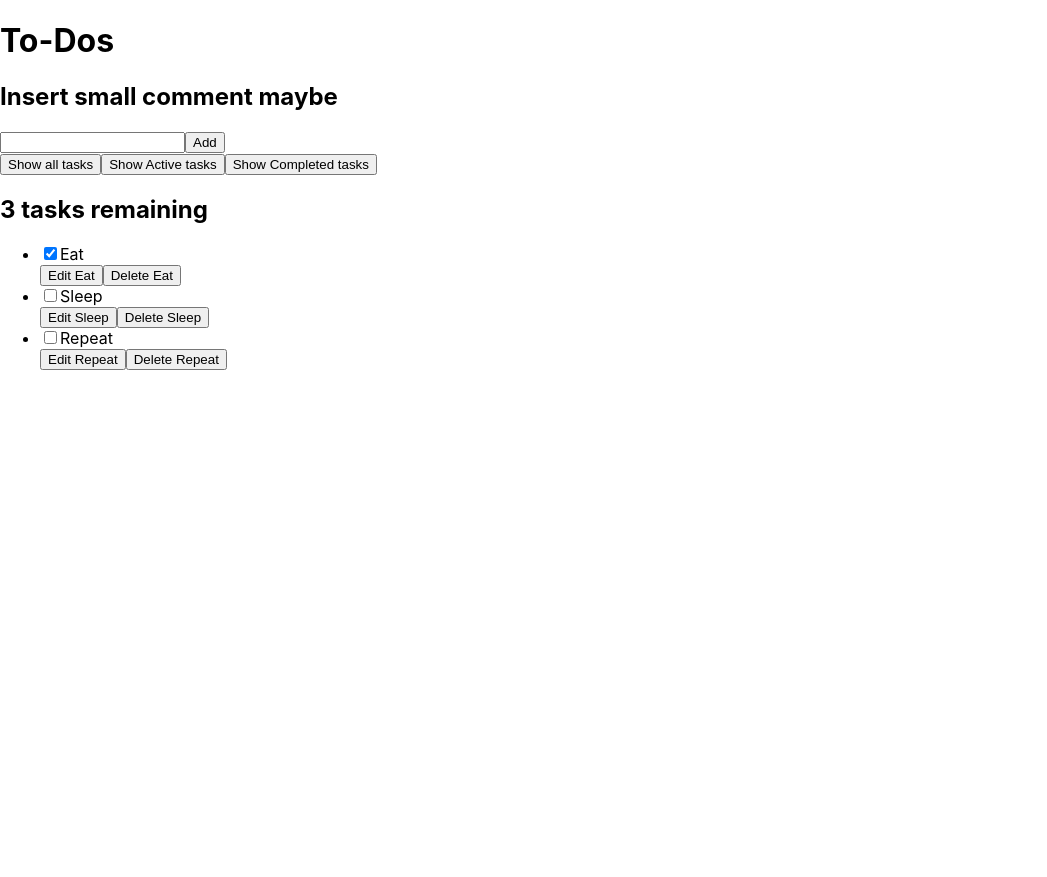
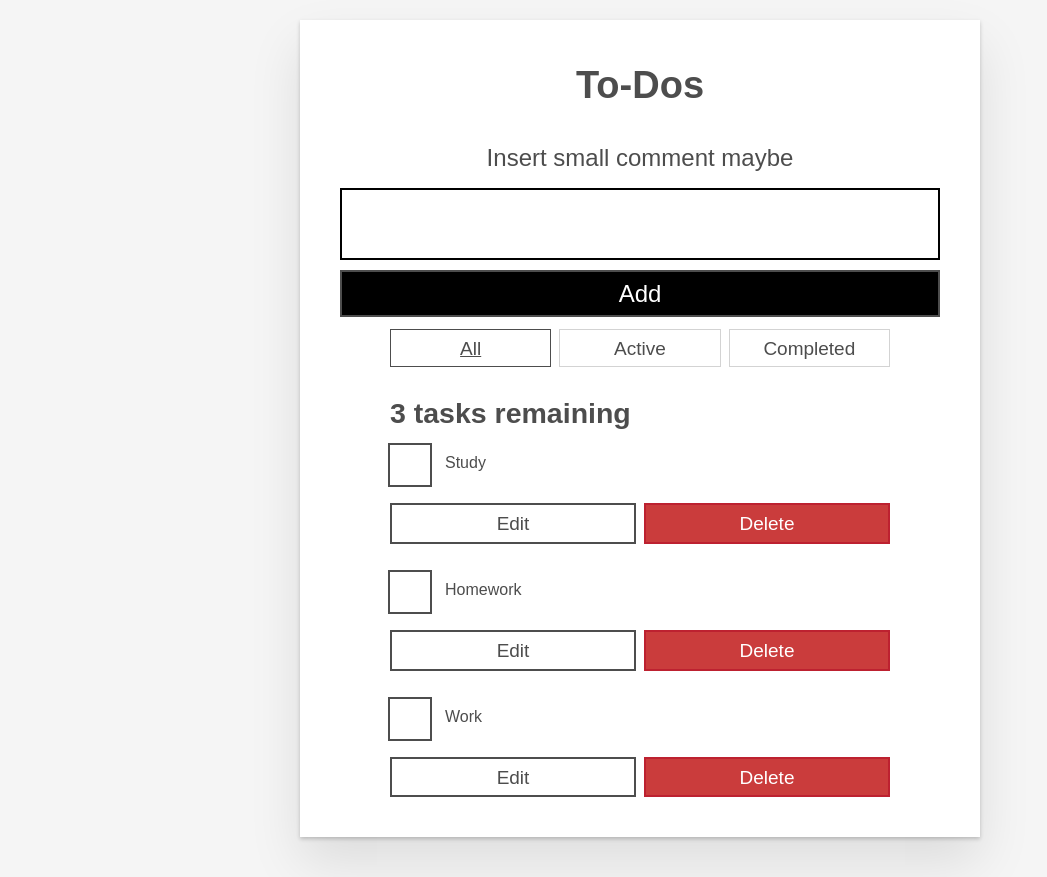
Before and after one commit to linam616/rplannerg, a React (Create React App) app in the folder Project/rplannerg/: page / in a window 1280 px wide. Shown: the whole page, without its empty margins (0-1047 px from the left). Before the commit the page ends 800 px from the top, so only its background shows below. Built offline with nearby package versions, Linux system fonts and the light colour scheme.

Commit message:
finalizing basic design but with no functionality yet

```diff
--- a/Project/rplannerg/src/App.js
+++ b/Project/rplannerg/src/App.js
@@ -1,6 +1,13 @@
-import React, { Component } from 'react';
+import React, { Component } from "react";
+import Todo from ".";
 
-function App(props) {
+class App extends Component {
+  render() {
+    return todo();
+  }
+}
+
+function todo(props) {
   return (
     <div className="todoapp stack-large">
       <h1>To-Dos</h1>
@@ -38,62 +45,15 @@
           <span className="visually-hidden"> tasks</span>
         </button>
       </div>
-      <h2 id="list-heading">
-        3 tasks remaining
-      </h2>
+      <h2 id="list-heading">3 tasks remaining</h2>
       <ul
         role="list"
         className="todo-list stack-large stack-exception"
         aria-labelledby="list-heading"
       >
-        <li className="todo stack-small">
-          <div className="c-cb">
-            <input id="todo-0" type="checkbox" defaultChecked={true} />
-            <label className="todo-label" htmlFor="todo-0">
-              Eat
-            </label>
-          </div>
-          <div className="btn-group">
-            <button type="button" className="btn">
-              Edit <span className="visually-hidden">Eat</span>
-            </button>
-            <button type="button" className="btn btn__danger">
-              Delete <span className="visually-hidden">Eat</span>
-            </button>
-          </div>
-        </li>
-        <li className="todo stack-small">
-          <div className="c-cb">
-            <input id="todo-1" type="checkbox" />
-            <label className="todo-label" htmlFor="todo-1">
-              Sleep
-            </label>
-          </div>
-          <div className="btn-group">
-            <button type="button" className="btn">
-              Edit <span className="visually-hidden">Sleep</span>
-            </button>
-            <button type="button" className="btn btn__danger">
-              Delete <span className="visually-hidden">Sleep</span>
-            </button>
-          </div>
-        </li>
-        <li className="todo stack-small">
-          <div className="c-cb">
-            <input id="todo-2" type="checkbox" />
-            <label className="todo-label" htmlFor="todo-2">
-              Repeat
-            </label>
-          </div>
-          <div className="btn-group">
-            <button type="button" className="btn">
-              Edit <span className="visually-hidden">Repeat</span>
-            </button>
-            <button type="button" className="btn btn__danger">
-              Delete <span className="visually-hidden">Repeat</span>
-            </button>
-          </div>
-        </li>
+        <Todo name = "Study"/>
+        <Todo name = "Homework"/>
+        <Todo name = "Work"/>
       </ul>
     </div>
   );
--- a/Project/rplannerg/src/index.css
+++ b/Project/rplannerg/src/index.css
@@ -1,13 +1,290 @@
+/* Starter Code Format */
+
+*,
+*::before,
+*::after {
+  box-sizing: border-box;
+}
+*:focus {
+  outline: 3px dashed #228bec;
+  outline-offset: 0;
+}
+html {
+  font: 62.5% / 1.15 sans-serif;
+}
+h1,
+h2 {
+  margin-bottom: 0;
+}
+ul {
+  list-style: none;
+  padding: 0;
+}
+button {
+  border: none;
+  margin: 0;
+  padding: 0;
+  width: auto;
+  overflow: visible;
+  background: transparent;
+  color: inherit;
+  font: inherit;
+  line-height: normal;
+  -webkit-font-smoothing: inherit;
+  -moz-osx-font-smoothing: inherit;
+  -webkit-appearance: none;
+}
+button::-moz-focus-inner {
+  border: 0;
+}
+button,
+input,
+optgroup,
+select,
+textarea {
+  font-family: inherit;
+  font-size: 100%;
+  line-height: 1.15;
+  margin: 0;
+}
+button,
+input {
+  overflow: visible;
+}
+input[type="text"] {
+  border-radius: 0;
+}
 body {
+  width: 100%;
+  max-width: 68rem;
+  margin: 0 auto;
+  font: 1.6rem/1.25 Arial, sans-serif;
+  background-color: #f5f5f5;
+  color: #4d4d4d;
+}
+@media screen and (min-width: 620px) {
+  body {
+    font-size: 1.9rem;
+    line-height: 1.31579;
+  }
+}
+/*END RESETS*/
+/* GLOBAL STYLES */
+.form-group > input[type="text"] {
+  display: inline-block;
+  margin-top: 0.4rem;
+}
+.btn {
+  padding: 0.8rem 1rem 0.7rem;
+  border: 0.2rem solid #4d4d4d;
+  cursor: pointer;
+  text-transform: capitalize;
+}
+.btn.toggle-btn {
+  border-width: 1px;
+  border-color: #d3d3d3;
+}
+.btn.toggle-btn[aria-pressed="true"] {
+  text-decoration: underline;
+  border-color: #4d4d4d;
+}
+.btn__danger {
+  color: #fff;
+  background-color: #ca3c3c;
+  border-color: #bd2130;
+}
+.btn__filter {
+  border-color: lightgrey;
+}
+.btn__primary {
+  color: #fff;
+  background-color: #000;
+}
+.btn-group {
+  display: flex;
+  justify-content: space-between;
+}
+.btn-group > * {
+  flex: 1 1 49%;
+}
+.btn-group > * + * {
+  margin-left: 0.8rem;
+}
+.label-wrapper {
   margin: 0;
-  font-family: -apple-system, BlinkMacSystemFont, 'Segoe UI', 'Roboto', 'Oxygen',
-    'Ubuntu', 'Cantarell', 'Fira Sans', 'Droid Sans', 'Helvetica Neue',
-    sans-serif;
+  flex: 0 0 100%;
+  text-align: center;
+}
+.visually-hidden {
+  position: absolute !important;
+  height: 1px;
+  width: 1px;
+  overflow: hidden;
+  clip: rect(1px 1px 1px 1px);
+  clip: rect(1px, 1px, 1px, 1px);
+  white-space: nowrap;
+}
+[class*="stack"] > * {
+  margin-top: 0;
+  margin-bottom: 0;
+}
+.stack-small > * + * {
+  margin-top: 1.25rem;
+}
+.stack-large > * + * {
+  margin-top: 2.5rem;
+}
+@media screen and (min-width: 550px) {
+  .stack-small > * + * {
+    margin-top: 1.4rem;
+  }
+  .stack-large > * + * {
+    margin-top: 2.8rem;
+  }
+}
+.stack-exception {
+  margin-top: 1.2rem;
+}
+/* END GLOBAL STYLES */
+.todoapp {
+  background: #fff;
+  margin: 2rem 0 4rem 0;
+  padding: 1rem;
+  position: relative;
+  box-shadow: 0 2px 4px 0 rgba(0, 0, 0, 0.2), 0 2.5rem 5rem 0 rgba(0, 0, 0, 0.1);
+}
+@media screen and (min-width: 550px) {
+  .todoapp {
+    padding: 4rem;
+  }
+}
+.todoapp > * {
+  max-width: 50rem;
+  margin-left: auto;
+  margin-right: auto;
+}
+.todoapp > form {
+  max-width: 100%;
+}
+.todoapp > h1 {
+  display: block;
+  max-width: 100%;
+  text-align: center;
+  margin: 0;
+  margin-bottom: 1rem;
+}
+.label__lg {
+  line-height: 1.01567;
+  font-weight: 300;
+  padding: 0.8rem;
+  margin-bottom: 1rem;
+  text-align: center;
+}
+.input__lg {
+  padding: 2rem;
+  border: 2px solid #000;
+}
+.input__lg:focus {
+  border-color: #4d4d4d;
+  box-shadow: inset 0 0 0 2px;
+}
+[class*="__lg"] {
+  display: inline-block;
+  width: 100%;
+  font-size: 1.9rem;
+}
+[class*="__lg"]:not(:last-child) {
+  margin-bottom: 1rem;
+}
+@media screen and (min-width: 620px) {
+  [class*="__lg"] {
+    font-size: 2.4rem;
+  }
+}
+.filters {
+  width: 100%;
+  margin: unset auto;
+}
+/* Todo item styles */
+.todo {
+  display: flex;
+  flex-direction: row;
+  flex-wrap: wrap;
+}
+.todo > * {
+  flex: 0 0 100%;
+}
+.todo-text {
+  width: 100%;
+  min-height: 4.4rem;
+  padding: 0.4rem 0.8rem;
+  border: 2px solid #565656;
+}
+.todo-text:focus {
+  box-shadow: inset 0 0 0 2px;
+}
+/* CHECKBOX STYLES */
+.c-cb {
+  box-sizing: border-box;
+  font-family: Arial, sans-serif;
   -webkit-font-smoothing: antialiased;
-  -moz-osx-font-smoothing: grayscale;
+  font-weight: 400;
+  font-size: 1.6rem;
+  line-height: 1.25;
+  display: block;
+  position: relative;
+  min-height: 44px;
+  padding-left: 40px;
+  clear: left;
 }
-
-code {
-  font-family: source-code-pro, Menlo, Monaco, Consolas, 'Courier New',
-    monospace;
+.c-cb > label::before,
+.c-cb > input[type="checkbox"] {
+  box-sizing: border-box;
+  top: -2px;
+  left: -2px;
+  width: 44px;
+  height: 44px;
 }
+.c-cb > input[type="checkbox"] {
+  -webkit-font-smoothing: antialiased;
+  cursor: pointer;
+  position: absolute;
+  z-index: 1;
+  margin: 0;
+  opacity: 0;
+}
+.c-cb > label {
+  font-size: inherit;
+  font-family: inherit;
+  line-height: inherit;
+  display: inline-block;
+  margin-bottom: 0;
+  padding: 8px 15px 5px;
+  cursor: pointer;
+  touch-action: manipulation;
+}
+.c-cb > label::before {
+  content: "";
+  position: absolute;
+  border: 2px solid currentColor;
+  background: transparent;
+}
+.c-cb > input[type="checkbox"]:focus + label::before {
+  border-width: 4px;
+  outline: 3px dashed #228bec;
+}
+.c-cb > label::after {
+  box-sizing: content-box;
+  content: "";
+  position: absolute;
+  top: 11px;
+  left: 9px;
+  width: 18px;
+  height: 7px;
+  transform: rotate(-45deg);
+  border: solid;
+  border-width: 0 0 5px 5px;
+  border-top-color: transparent;
+  opacity: 0;
+  background: transparent;
+}
--- a/Project/rplannerg/src/index.js
+++ b/Project/rplannerg/src/index.js
@@ -11,6 +11,27 @@
   document.getElementById('root')
 );
 
+export default function Todo(props) {
+  return (
+    <li className="todo stack-small">
+      <div className="c-cb">
+        <input id="todo-0" type="checkbox" defaultChecked={true} />
+        <label className="todo-label" htmlFor="todo-0">
+          {props.name}
+        </label>
+      </div>
+      <div className="btn-group">
+        <button type="button" className="btn">
+          Edit <span className="visually-hidden">{props.name}</span>
+        </button>
+        <button type="button" className="btn btn__danger">
+          Delete <span className="visually-hidden">{props.name}</span>
+        </button>
+      </div>
+    </li>
+  );
+}
+
 // If you want to start measuring performance in your app, pass a function
 // to log results (for example: reportWebVitals(console.log))
 // or send to an analytics endpoint. Learn more: https://bit.ly/CRA-vitals
```
Also changed, not shown: Project/rplannerg/src/App.css (deleted, +0 -38 lines).
